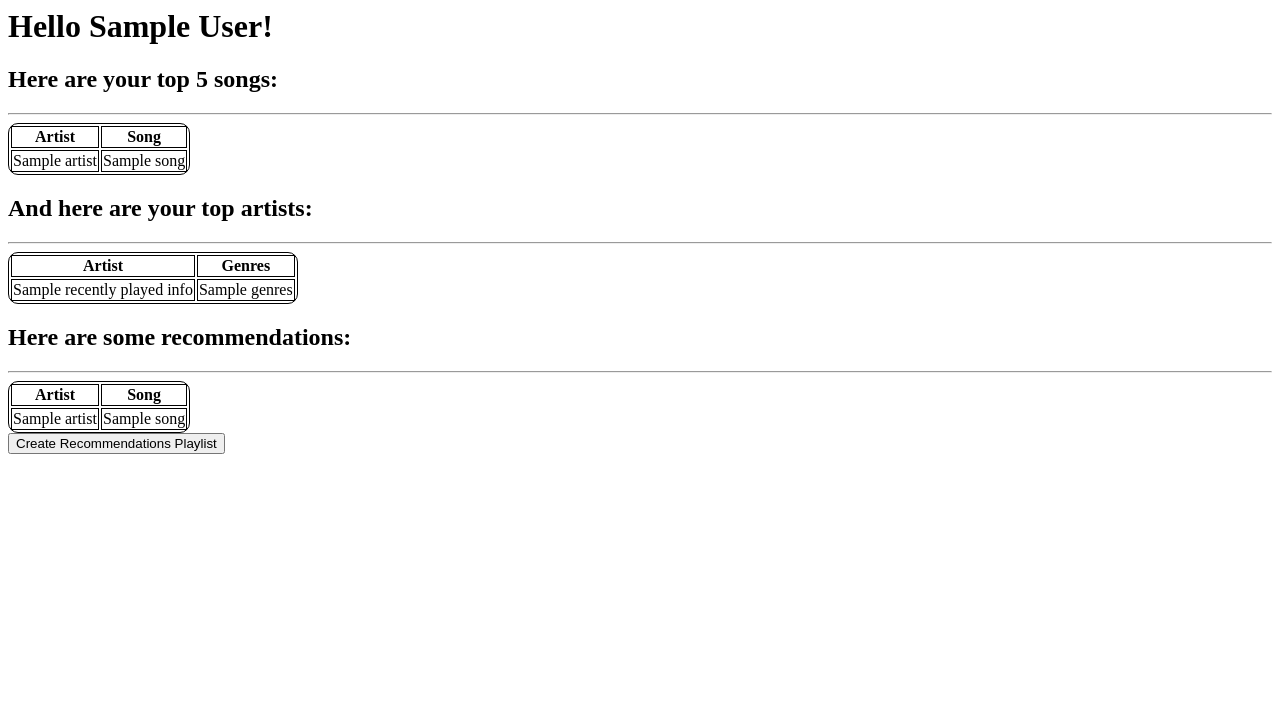
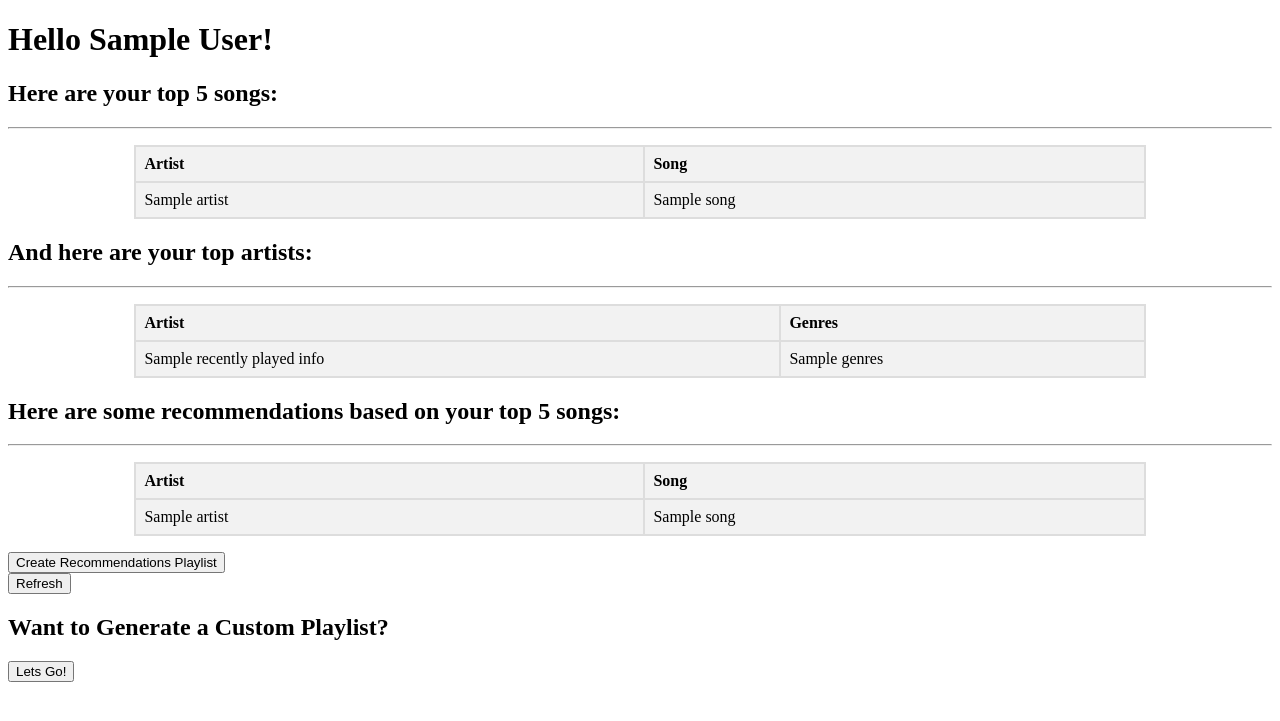
Before and after one commit to taddmtii/FlowFinder, a Flask app: template templates/home.html in a window 1280 px wide. Shown: the top 721 px of the page. Run offline with Flask 3, Linux system fonts and the light colour scheme; the template is opened without the code that fills it: most values are stand-ins (such as "Sample title", 1, 10 or a date in 2020).

Commit message:
Added barebones Custom Genre Playlist functionality, new view

```diff
--- a/main.py
+++ b/main.py
@@ -37,15 +37,15 @@ def home():
     if not sp_oauth.validate_token(cache_handler.get_cached_token()): #if not logged in (checks if we have valid user token through cache handler)
         auth_url = sp_oauth.get_authorize_url()
         return redirect(auth_url)
-    return redirect(url_for('get_playlists'))
+    return redirect(url_for('main'))
 
-@app.route('/callback') #Handles the callback from the spotify authentication process. Retrives acces token and redirects to get_playlists endpoint.
+@app.route('/callback') #Handles the callback from the spotify authentication process. Retrives acces token and redirects to main endpoint.
 def callback():
     sp_oauth.get_access_token(request.args['code'])
-    return redirect(url_for('get_playlists'))
+    return redirect(url_for('main'))
 
-@app.route('/get_playlists') #Retrieves the users playlists from Spotify API.
-def get_playlists():
+@app.route('/main') #Retrieves the users playlists from Spotify API.
+def main():
     if not sp_oauth.validate_token(cache_handler.get_cached_token()): #if not logged in (checks if we have valid user token through cache handler)
         auth_url = sp_oauth.get_authorize_url()
         return redirect(auth_url)
@@ -66,7 +66,7 @@ def get_playlists():
     # # recommended tracks
     topTracks = sp.current_user_top_tracks(limit=5)
     trackIDList = [track['id'] for track in topTracks['items'][:5]]
-    recommendations = sp.recommendations(seed_tracks=trackIDList, limit=20)
+    recommendations = sp.recommendations(seed_tracks=trackIDList, limit=20) #RECOMMENDATIONS ARE BASED OFF OF TOP 5 TRACKS, GENERATES 20
     recommendationsIDs = [(track['id'])for track in recommendations['tracks']]
     recommendations_info = [(track['artists'][0]['name'], track['name']) for track in recommendations['tracks']]
 
@@ -78,14 +78,51 @@ def get_playlists():
                            recommendationsIDs = recommendationsIDs
                            )
 
+@app.route('/createCustomPlaylist', methods=['POST'])
+def createCustomPlaylist():
+    #genre variables
+    genres = sp.recommendation_genre_seeds()
+    genresList = [(genre) for genre in genres['genres']]
+
+    #Select Genres
+
+    #Select Favorite Artists
+
+    #Select Artists from Search
+
+    #Select songs from songs chosen through search
+
+    return render_template(
+        "createCustomPlaylist.html",
+        genresList = genresList
+    )
+
+@app.route('/createPlaylistGenres', methods=['POST'])
+def createPlaylistGenres():
+    if request.method == 'POST':
+        selected_options = request.form.getlist('Genre')
+        #how to grab genre seeds (or IDS) to put into recommendations function from selected_options list
+        recommendations = sp.recommendations(seed_genres=selected_options)
+        recommendationsIDs = [(track['id'])for track in recommendations['tracks']]
+        user = sp.current_user()
+        userID = user['id']
+        playlist = sp.user_playlist_create(user=userID, name="Genre Recommendation Playlist", public=False, collaborative=False, description="genre playlist thing")
+        playlistID = playlist['id']
+        # Add tracks to the playlist
+        try:
+            sp.user_playlist_add_tracks(user=userID, playlist_id=playlistID, tracks=recommendationsIDs)
+        except sp.SpotifyException as e:
+            return render_template('Error.html')
+        return redirect('/main') #maybe redirect to new playlist page?
+
+
 @app.route('/createPlaylistRecommendations', methods=['POST'])
 def createPlaylistRecommendations():
     if request.method == 'POST':
-        # topTracks = sp.current_user_top_tracks(limit=5)
-        # trackIDList = [track['id'] for track in topTracks['items'][:5]]
-        # recommendations = sp.recommendations(seed_tracks=trackIDList, limit=20)
-        # recommendationsIDs = [(track['id'])for track in recommendations['tracks']]
-        recommendationsIDs = request.form.getlist('reccomendationIDs[]')
+        try:
+            recommendationsIDs = request.form.getlist('reccomendationIDs[]')
+        except sp.SpotifyException as e:
+            return render_template('Error.html')
         user = sp.current_user()
         userID = user['id']
         playlist = sp.user_playlist_create(user=userID, name="Your Recommendation Playlist", public=False, collaborative=False, description="all part of the grind")
@@ -95,7 +132,7 @@ def createPlaylistRecommendations():
             sp.user_playlist_add_tracks(user=userID, playlist_id=playlistID, tracks=recommendationsIDs)
         except sp.SpotifyException as e:
             return render_template('Error.html')
-        return redirect('/get_playlists') #maybe redirect to new playlist page?
+        return redirect('/main') #maybe redirect to new playlist page?
 
 @app.route('/logout') #Clears session data, effetively logging out the user, and redirects to the home page.
 def logout():
--- a/templates/home.html
+++ b/templates/home.html
@@ -1,15 +1,49 @@
-<html>
+<!DOCTYPE html>
+<html lang="en-US">
+    <head>
+        <meta charset="UTF-8">
+        <title>Spotify Web App</title>
+        <!-- <link rel="stylesheet" href="templates/styles.css"> -->
+    </head>
+    <style>
+        table {
+            margin: 1em auto; /* Center the table */
+            border-collapse: collapse; /* Collapse table borders */
+            border: 2px solid #ddd; /* Set border color and thickness */
+            width: 80%; /* Adjust table width */
+        }
+
+        /* Apply styles to table headers */
+        th {
+            background-color: #f2f2f2; /* Set background color for header */
+            border: 2px solid #ddd; /* Set border color and thickness */
+            padding: 8px; /* Add padding */
+            text-align: left; /* Align text to the left */
+        }
+
+        /* Apply styles to table cells */
+        td {
+            border: 2px solid #ddd; /* Set border color and thickness */
+            padding: 8px; /* Add padding */
+            text-align: left; /* Align text to the left */
+        }
+
+        /* Apply alternate background color to table rows */
+        tr:nth-child(even) {
+            background-color: #f2f2f2; /* Set background color */
+        }
+
+        /* Apply hover effect to table rows */
+        tr:hover {
+            background-color: #ddd; /* Change background color on hover */
+        }
+    </style>
+
     <body>
         <h1>Hello {{ displayName }}!</h1>
         <h2>Here are your top 5 songs:</h2>
 
-        <style>
-            table, th, td {
-                border: 1px solid black;
-            }
-        </style>
-
-        <table class="table" style="border-radius: 10px; ">
+        <table class="table">
             <tr>
                 <th>Artist</th>
                 <th>Song</th>
@@ -26,7 +60,7 @@
         </table>
 
         <h2>And here are your top artists:</h2>
-        <table class="table" style="border: 1px solid black; border-radius: 10px;">
+        <table class="table">
             <tr>
                 <th>Artist</th>
                 <th>Genres</th>
@@ -40,8 +74,8 @@
             {% endfor %}
         </table>
 
-        <h2>Here are some recommendations:</h2>
-        <table class="table" style="border: 1px solid black; border-radius: 10px;">
+        <h2>Here are some recommendations based on your top 5 songs:</h2>
+        <table class="table">
             <tr>
                 <th>Artist</th>
                 <th>Song</th>
@@ -55,17 +89,20 @@
             {% endfor %}
         </table>
 
-        <!-- <form action="/createPlaylistRecommendations" method="post">
-            <button type="submit">Create Recommendations Playlist</button>
-            <input type="hidden" name="recommendations_info" value="recommendations_info">
-        </form> -->
         <form action="/createPlaylistRecommendations" method="post">
-            <!-- Loop through recommendations_info and store each value in a hidden input field -->
             {% for id in recommendationsIDs %}
             <input type="hidden" name="reccomendationIDs[]" value="{{ id }}">
             {% endfor %}
             <button type="submit">Create Recommendations Playlist</button>
         </form>
+        <form action="/main" method="get">
+            <button type="submit">Refresh</button>
+        </form>
 
+        <h2>Want to Generate a Custom Playlist?</h2>
+        <form action="/createCustomPlaylist" method="post">
+            <button type="submit">Lets Go!</button>
+
+        </form>
     </body>
 </html>
```
Also changed, not shown: templates/createCustomPlaylist.html (added, +29 -0 lines).
